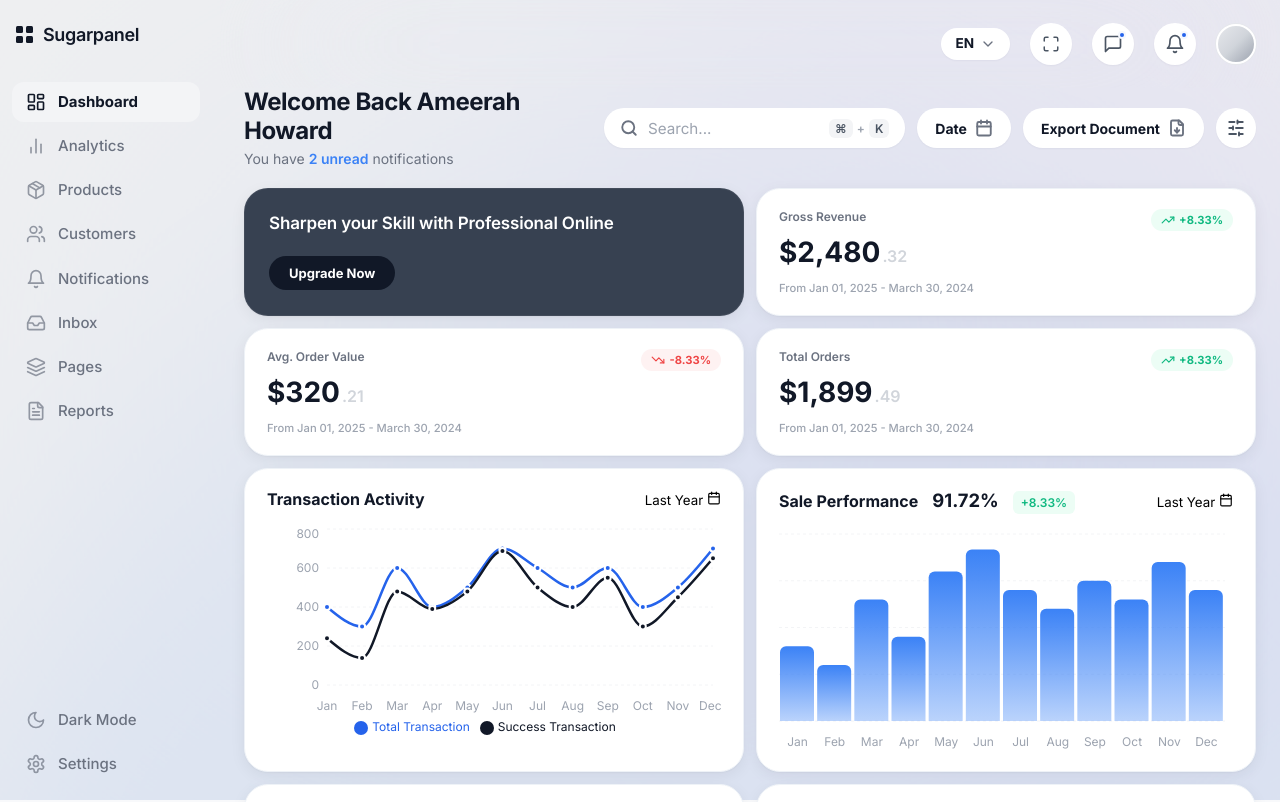
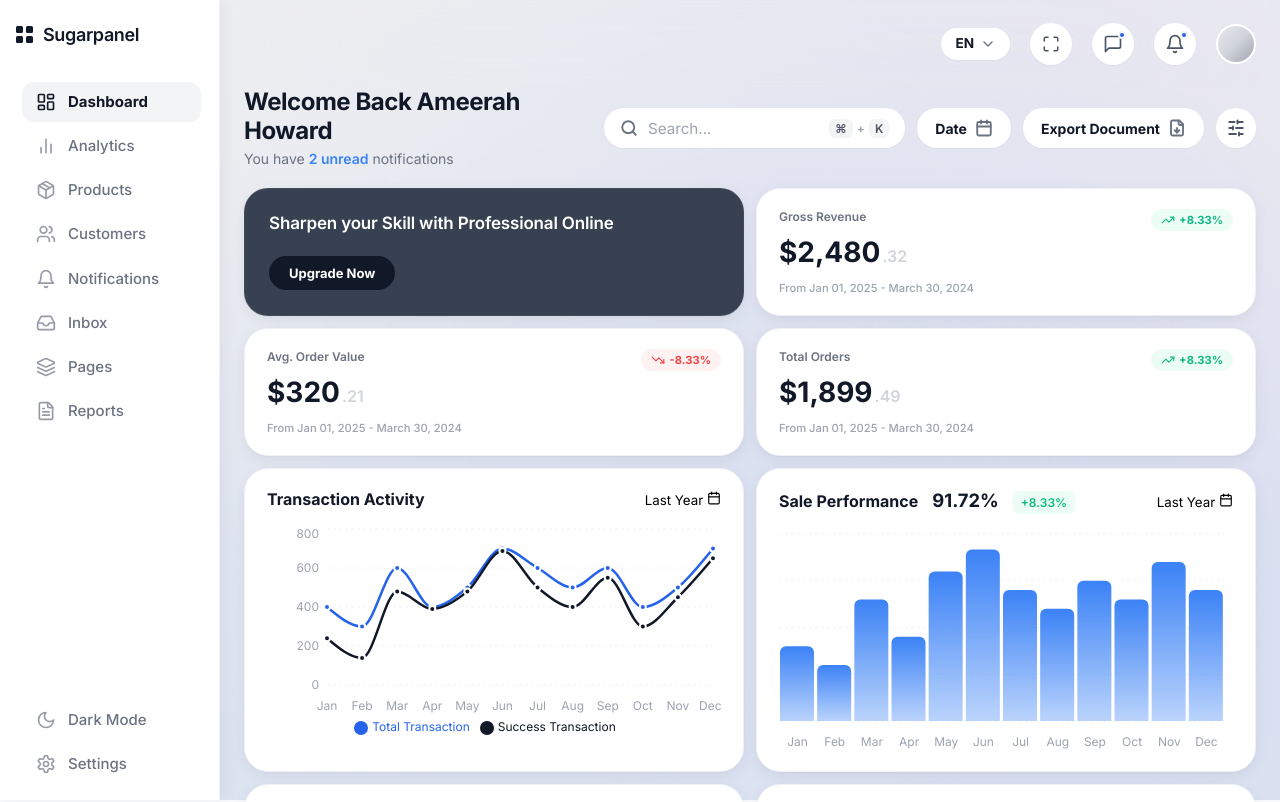
Before and after one commit to Ashmitakamothi/sugarpanel, a React (Vite) app: page / in a window 1280 px wide. Shown: the top 802 px of the page. Built offline with nearby package versions, Linux system fonts and the light colour scheme.

Commit message:
style: Improve sidebar and main content styles for better mobile experience; adjust padding, background, and scrollbar visibility

```diff
--- a/src/App.css
+++ b/src/App.css
@@ -84,7 +84,7 @@
 
 .main-content {
   flex: 1 1 auto;
-  padding: var(--top-header-height) 0 0 0; /* offset fixed top header */
+  padding: var(--top-header-height) 0 0 0; /* space for the absolute top header */
   background: transparent;
   margin-left: var(--sidebar-width);
   max-width: calc(100vw - var(--sidebar-width));
@@ -418,10 +418,12 @@
 @media (max-width: 1024px) {
   /* Sidebar hidden on tablet, toggles via hamburger */
   .sidebar {
+    width: 260px; /* Comfortable width for mobile */
+    background-color: #FFFFFF !important; /* Ensure solid background on mobile */
     transform: translateX(-100%);
     transition: transform 0.3s cubic-bezier(0.4, 0, 0.2, 1);
-    z-index: 300;
-    box-shadow: 4px 0 24px rgba(0, 0, 0, 0.12);
+    z-index: 2000;
+    box-shadow: 10px 0 30px rgba(0, 0, 0, 0.15); /* Stronger shadow for mobile overlay */
   }
 
   .sidebar.sidebar-open {
@@ -1098,17 +1100,18 @@
 /* Text labels — width from --sidebar-width */
 .sidebar {
   width: var(--sidebar-width);
-  background-color: transparent;
+  background-color: #FFFFFF; /* Figma: Solid white background */
   height: 100vh;
   position: fixed;
   left: 0;
   top: 0;
-  border-right: none;
+  border-right: 1px solid var(--panel-border);
   display: flex;
   flex-direction: column;
   align-items: stretch;
   padding: 0;
-  z-index: 90;
+  z-index: 1000; /* High z-index to stay on top */
+  box-shadow: 4px 0 16px rgba(0, 0, 0, 0.05); /* Subtle shadow for depth */
   overflow: hidden;
   box-sizing: border-box;
 }
@@ -1144,32 +1147,32 @@
   flex: 1;
   width: 100%;
   min-height: 0;
-  overflow-y: auto;
+  overflow-y: scroll; /* Force scrollbar to be always visible */
   overflow-x: hidden;
   /* First nav row lines up with main content below the fixed top bar */
-  padding: calc(var(--top-header-height) - var(--sidebar-brand-stack)) 12px 16px;
-  scrollbar-gutter: stable;
+  padding: calc(var(--top-header-height) - var(--sidebar-brand-stack)) 8px 16px 12px; /* Adjusted padding for scrollbar space */
+  scrollbar-gutter: stable both-edges;
   overscroll-behavior: contain;
 }
 
 .sidebar-nav::-webkit-scrollbar {
-  width: 8px;
+  width: 10px; /* Wider for better visibility */
+  display: block !important;
 }
 
 .sidebar-nav::-webkit-scrollbar-track {
-  background: rgba(0, 0, 0, 0.02);
-  border-radius: 999px;
+  background: #F3F4F6; /* Solid light gray track */
+  border-radius: 5px;
 }
 
 .sidebar-nav::-webkit-scrollbar-thumb {
-  background: #CBD5E1;
-  border-radius: 999px;
-  border: 2px solid transparent;
-  background-clip: padding-box;
+  background: #9CA3AF; /* Darker thumb for high contrast */
+  border-radius: 5px;
+  border: 2px solid #F3F4F6; /* Padding effect around thumb */
 }
 
 .sidebar-nav::-webkit-scrollbar-thumb:hover {
-  background: #9CA3AF;
+  background: #6B7280; /* Even darker on hover */
 }
 
 .nav-section {
@@ -2308,9 +2311,9 @@ input:checked + .p-slider:before {
   backdrop-filter: blur(100px);
   -webkit-backdrop-filter: blur(100px);
   border-bottom: none;
-  position: fixed;
+  position: absolute;
   top: 0;
-  z-index: 1000;
+  z-index: 100;
   display: flex;
   align-items: center;
   padding: 0 24px;
```
